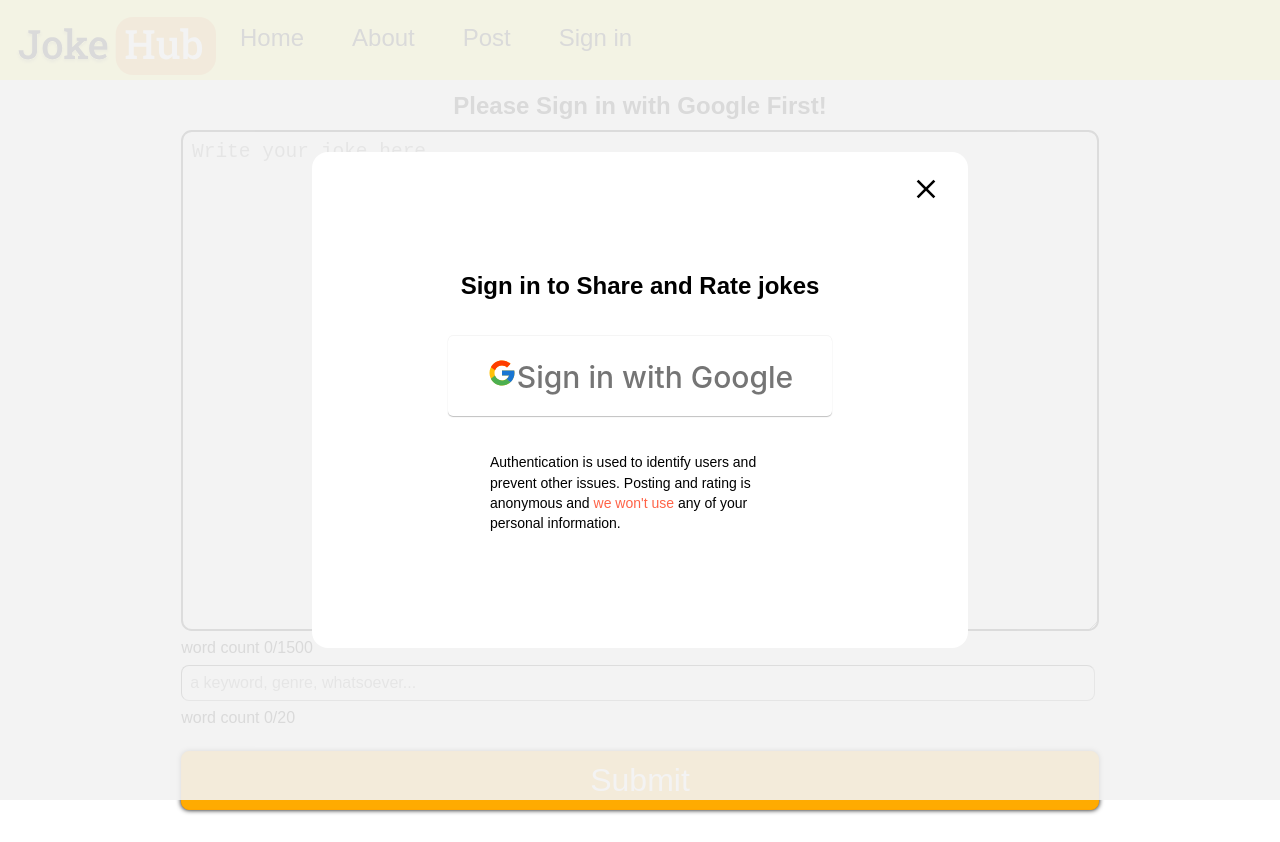
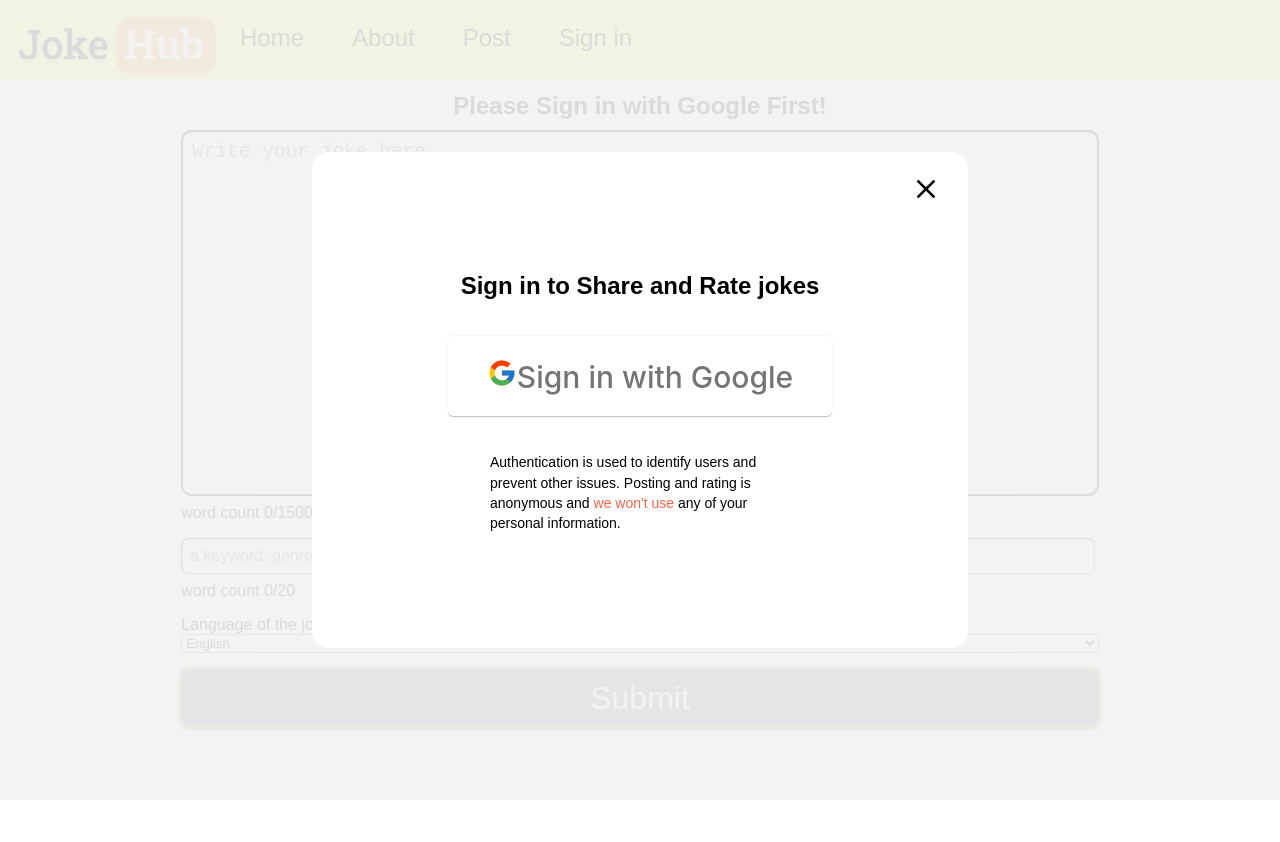
Before and after one commit to SamTech37/jokehub, a React (Create React App) app: page /post in a window 1280 px wide. After the commit the page ends 800 px from the top, so only its background shows below. Built offline with nearby package versions, Linux system fonts and the light colour scheme; no server answers; what react-lines-ellipsis would draw is missing.

Commit message:
add joke property : language

```diff
--- a/src/App.js
+++ b/src/App.js
@@ -43,12 +43,13 @@ function App() {
   const [lastDoc, setLastDoc] = useState();
   const batchSize = 5;
   const postsColletionRef = collection(db, "posts");
-  const postJoke = async (newContent, newKeyword) => {
+  const postJoke = async (content, keyword, language) => {
     //write data
     try {
       await addDoc(postsColletionRef, {
-        content: newContent,
-        keyword: newKeyword,
+        content: content,
+        keyword: keyword,
+        language: language,
         time: serverTimestamp(),
         posterUid: user.uid,
         rates: Number(0),
--- a/src/Components/List.js
+++ b/src/Components/List.js
@@ -107,7 +107,10 @@ export default function List({
   let [params, setParams] = useSearchParams();
   let keyword = params.get("keyword");
   //read data onMount
-  useEffect(() => getPosts(keyword?.toLocaleLowerCase()), []); //aware of null
+  useEffect(
+    () => getPosts(keyword?.toLocaleLowerCase().replaceAll(" ", "")),
+    []
+  ); //aware of null //remove blanks, lowercased for better search
   return (
     <div>
       <Search>
--- a/src/Components/PostingPage.js
+++ b/src/Components/PostingPage.js
@@ -3,7 +3,6 @@ import { useNavigate } from "react-router-dom";
 import styled from "styled-components";
 
 const Body = styled.div`
-  min-height: 500px;
   display: flex;
   flex-direction: column;
   align-items: center;
@@ -33,6 +32,10 @@ const Body = styled.div`
       background-color: #c58300;
       box-shadow: 0 0 5px #c58300, 0 0 25px #c58300;
     }
+    &:disabled {
+      background-color: #757575;
+      cursor: unset;
+    }
   }
   .keyword {
     font-size: 1em;
@@ -43,12 +46,13 @@ const Body = styled.div`
     width: 70vw;
   }
   form {
+    max-height: 80vh;
     display: flex;
     flex-direction: column;
   }
   p {
     margin-top: 0.5em;
-    margin-bottom: 0.5em;
+    margin-bottom: 1em;
     width: 70%;
     font-size: 16px;
   }
@@ -60,10 +64,15 @@ const Body = styled.div`
 export default function PostingPage({ postJoke, signed }) {
   const [newContent, setNewContent] = useState("");
   const [newKeyword, setNewKeyword] = useState("");
+  const [newLanguage, setNewLanguage] = useState("English");
   const maxLen = 1500;
   let navigate = useNavigate();
   const handleSubmit = () => {
-    postJoke(newContent, newKeyword.toLowerCase());
+    postJoke(
+      newContent,
+      newKeyword.toLowerCase().replaceAll(" ", ""), //remove blanks, lowercased for better search
+      newLanguage
+    );
     alert("Post succeed!");
     navigate("/");
   };
@@ -81,6 +90,7 @@ export default function PostingPage({ postJoke, signed }) {
           onChange={(event) => {
             setNewContent(event.target.value);
           }}
+          value={newContent}
         />
         <p>{"word count " + newContent.length + "/" + maxLen}</p>
         <input
@@ -92,8 +102,21 @@ export default function PostingPage({ postJoke, signed }) {
           onChange={(event) => {
             setNewKeyword(event.target.value);
           }}
+          value={newKeyword}
         />
         <p>{"word count " + newKeyword.length + "/20"}</p>
+        <label>{"Language of the joke"}</label>
+        <select
+          name="language"
+          required
+          value={newLanguage}
+          onChange={(event) => {
+            setNewLanguage(event.target.value);
+          }}
+        >
+          <option>English</option>
+          <option>中文</option>
+        </select>
         <input
           type="submit"
           value="Submit"
```
